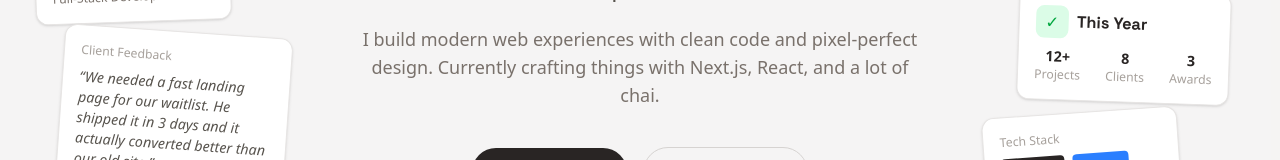
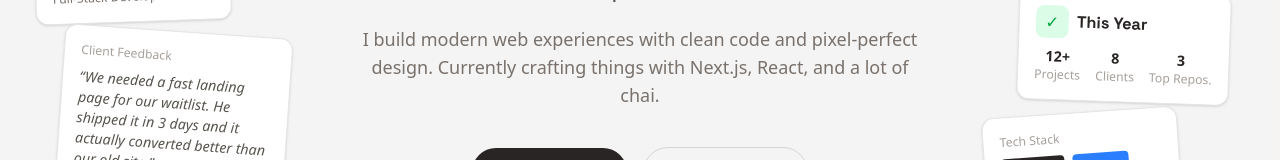
Before and after one commit to virat-pod/viratpod, a Next.js app: page / in a window 1280 px wide. Shown: the part 378-538 px from the top of the page. Built offline with nearby package versions, Linux system fonts and the light colour scheme.

Commit message:
Update heroRightCard.js

```diff
--- a/components/home/cards/heroRightCard.js
+++ b/components/home/cards/heroRightCard.js
@@ -61,7 +61,7 @@ const HeroRightCards = () => {
           </div>
           <div className="text-center">
             <p className="font-bold text-stone-800">3</p>
-            <p className="text-stone-400 text-xs">Awards</p>
+            <p className="text-stone-400 text-xs">Top Repos.</p>
           </div>
         </div>
       </div>{" "}
```
